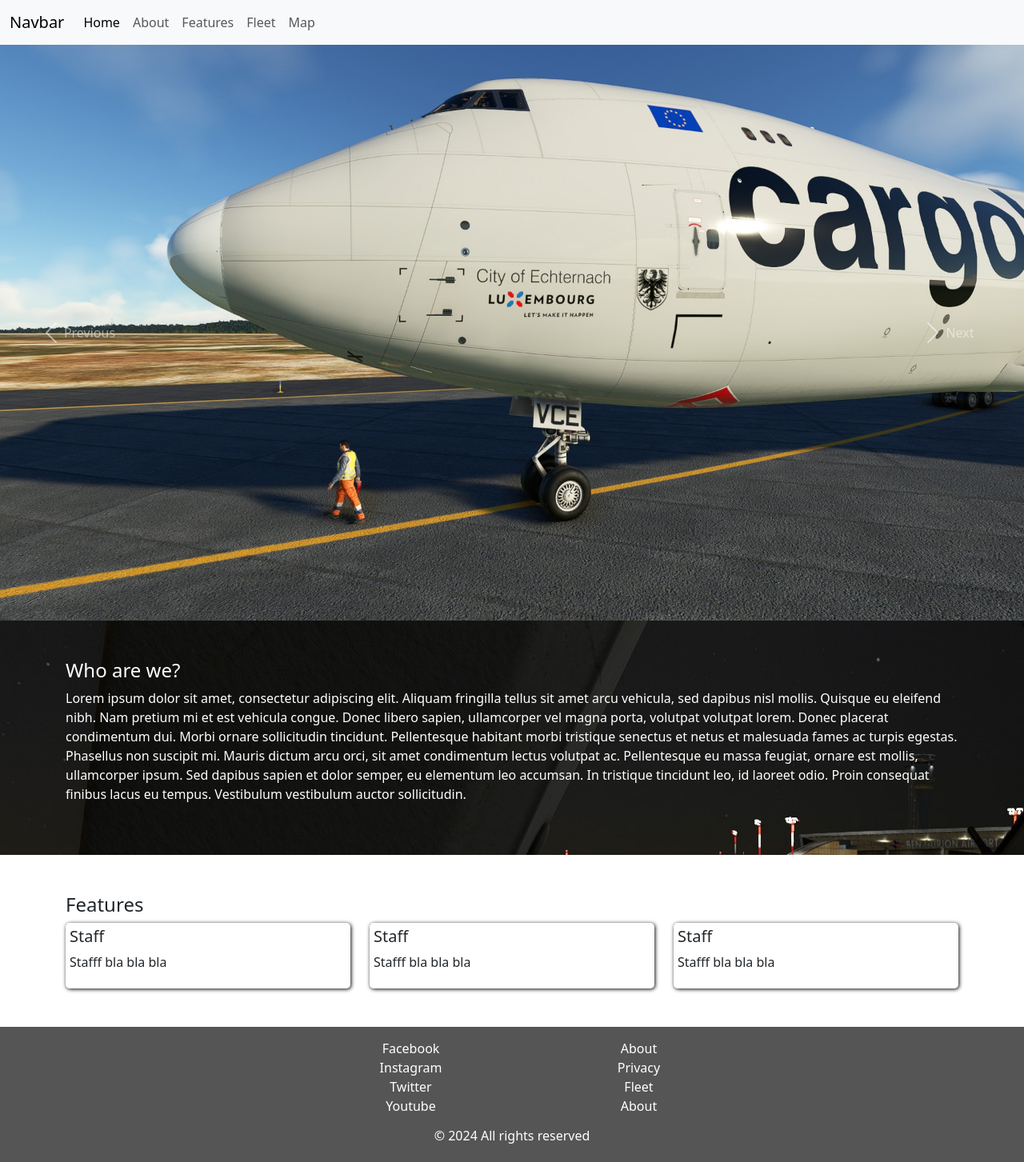
After one commit to chloe1192/va-manager, a Flask app: page /home in a window 1280 px wide. The commit adds this page. Shown: the whole page at 80% size. Run offline with Flask 3, Linux system fonts and the light colour scheme; parts of the project's set-up code (start-up, migrations or seed data) failed here and were passed over.

Commit message:
frontend creation and gitignore

```diff
--- a/app.py
+++ b/app.py
@@ -1,12 +1,12 @@
 from flask import Flask, render_template, request
-from routes import routes
 from routes.airframes import airframes
 from routes.admin import admin
+from routes.front import front
 
 app = Flask(__name__)
-app.register_blueprint(routes, url_prefix='/')
 app.register_blueprint(airframes, url_prefix='/')
 app.register_blueprint(admin, url_prefix='/admin')
+app.register_blueprint(front, url_prefix='/')
 
 if __name__ == "__main__":
     app.run(debug=True)
--- /dev/null
+++ b/routes/front.py
@@ -0,0 +1,19 @@
+from flask import Blueprint, app, redirect, render_template, request
+import connection
+
+front = Blueprint("front", __name__, static_folder="static", template_folder="templates/front")
+
+@front.route('/')
+@front.route('/home')
+def home():
+    return render_template("front/home.html")
+
+@front.route('/fleet')
+def fleet():
+    res = connection.fetch_all_airframes()
+    airframes_dict = []
+    for row in res:
+        row_as_dict = row._mapping
+        airframes_dict.append(row_as_dict)
+    fleet = set(airframes_dict)
+    return render_template("front/fleet.html")
--- /dev/null
+++ b/static/css/front.css
@@ -0,0 +1,52 @@
+a {
+    color: inherit;
+    text-decoration: none;
+}
+ul {
+    list-style: none;
+}
+
+.booked-flight .departure,
+.booked-flight .arrival,
+.booked-flight .flight-info {
+    float: left;
+    width: calc(100% / 3);
+}
+
+.booked-flight {
+    box-shadow: black 1px 1px 5px;
+    border-radius: 15px;
+    width: calc(100% / 3);
+}
+
+.booked-flight .box-title h3 {
+    border-bottom: black 1px 1px;
+    font-size: 25px;
+}
+
+.booked-flight .box-content span {
+    float: left;
+    text-align: center;
+    width: 100%;
+}
+
+.about {
+    color: #fff;
+}
+
+.stat-box {
+    box-shadow: black 1px 1px 5px;
+    border-radius: 5px;
+    padding: 5px;
+}
+
+.footer {
+    background-color: #555;
+    color: #fff;
+    padding-bottom: 15px;
+    padding-top: 15px;
+}
+
+.footer .copyright {
+    text-align: center;
+}
--- a/templates/base.html
+++ b/templates/base.html
@@ -4,6 +4,7 @@
       {% block head %}
       <link href="https://cdn.jsdelivr.net/npm/bootstrap@5.3.2/dist/css/bootstrap.min.css" rel="stylesheet" integrity="sha384-T3c6CoIi6uLrA9TneNEoa7RxnatzjcDSCmG1MXxSR1GAsXEV/Dwwykc2MPK8M2HN" crossorigin="anonymous"/>
       <link href="{{ url_for('static', filename='css/template.css')}}" rel="stylesheet"/>
+      <link href="{{ url_for('static', filename='css/front.css')}}" rel="stylesheet"/>
       <title>{% block title %}{% endblock %}</title>
       {% endblock %}
    </head>
@@ -11,76 +12,70 @@
       <nav class="navbar navbar-expand-lg bg-body-tertiary">
          <div class="container-fluid">
             <a class="navbar-brand" href="#">Navbar</a>
-            <button
-               class="navbar-toggler"
-               type="button"
-               data-bs-toggle="collapse"
-               data-bs-target="#navbarSupportedContent"
-               aria-controls="navbarSupportedContent"
-               aria-expanded="false"
-               aria-label="Toggle navigation"
-               >
-            <span class="navbar-toggler-icon"></span>
+
+            <!-- mobile toggle  -->
+            <button class="navbar-toggler" type="button" data-bs-toggle="collapse" data-bs-target="#navbarSupportedContent" aria-controls="navbarSupportedContent" aria-expanded="false" aria-label="Toggle navigation">
+               <span class="navbar-toggler-icon"></span>
             </button>
+
             <div class="collapse navbar-collapse" id="navbarSupportedContent">
                <ul class="navbar-nav me-auto mb-2 mb-lg-0">
                   <li class="nav-item">
                      <a class="nav-link active" aria-current="page" href="/">Home</a>
                   </li>
                   <li class="nav-item">
-                     <a class="nav-link" href="/types">Types</a>
-                  </li>
-                  <li class="nav-item dropdown">
-                     <a
-                        class="nav-link dropdown-toggle"
-                        href="#"
-                        role="button"
-                        data-bs-toggle="dropdown"
-                        aria-expanded="false"
-                        >Company airframes</a
-                        >
-                     <ul class="dropdown-menu">
-                        <li><a class="dropdown-item" href="airframes">Edit</a></li>
-                        <li>
-                           <a class="dropdown-item" href="create-airframe">Create</a>
-                        </li>
-                        <li>
-                           <hr class="dropdown-divider" />
-                        </li>
-                        <li>
-                           <a class="dropdown-item" href="delete-airframe">Delete</a>
-                        </li>
-                     </ul>
+                     <a class="nav-link" href="#about">About</a>
                   </li>
                   <li class="nav-item">
-                     <a class="nav-link disabled" aria-disabled="true">Disabled</a>
+                     <a class="nav-link" href="#features">Features</a>
                   </li>
-               </ul>
-               <form class="d-flex" role="search">
-                  <input
-                     class="form-control me-2"
-                     type="search"
-                     placeholder="Search"
-                     aria-label="Search"
-                     />
-                  <button class="btn btn-outline-success" type="submit">
-                  Search
-                  </button>
-               </form>
+                  <li class="nav-item">
+                     <a class="nav-link" href="/fleet">Fleet</a>
+                  </li>
+                  <li class="nav-item">
+                     <a class="nav-link" href="#map">Map</a>
+                  </li>
             </div>
          </div>
       </nav>
       <div id="content">{% block content %}{% endblock %}</div>
       <div id="footer">
-         {% block footer %} &copy; Copyright 2010 by
-         <a href="http://domain.invalid/">you</a>. {% endblock %}
+      <footer class="footer">
+         {% block footer %}
+         <div class="container">
+            <div class="row justify-content-center">
+
+               <!-- social media -->
+               <div class="links col-3">
+                  <ul class="text-center">
+                     <li><a class="footer-link" href="#">Facebook</a></li>
+                     <li><a class="footer-link" href="#">Instagram</a></li>
+                     <li><a class="footer-link" href="#">Twitter</a></li>
+                     <li><a class="footer-link" href="#">Youtube</a></li>
+                  </ul>
+               </div>
+
+               <!-- links -->
+               <div class="links col-3">
+                  <ul class="text-center">
+                     <li><a class="footer-link" href="#">About</a></li>
+                     <li><a class="footer-link" href="#">Privacy</a></li>
+                     <li><a class="footer-link" href="#">Fleet</a></li>
+                     <li><a class="footer-link" href="#">About</a></li>
+                  </ul>
+               </div>
+
+               <div class="copyright col-12">
+                  <h6>&copy; 2024 All rights reserved</h6>
+               </div>
+
+            </div>
+         </div>
+         {% endblock %}
+      </footer>
       </div>
       {% block scrpts %}
-      <script
-         src="https://cdn.jsdelivr.net/npm/bootstrap@5.3.2/dist/js/bootstrap.bundle.min.js"
-         integrity="sha384-C6RzsynM9kWDrMNeT87bh95OGNyZPhcTNXj1NW7RuBCsyN/o0jlpcV8Qyq46cDfL"
-         crossorigin="anonymous"
-         ></script>
+      <script src="https://cdn.jsdelivr.net/npm/bootstrap@5.3.2/dist/js/bootstrap.bundle.min.js" integrity="sha384-C6RzsynM9kWDrMNeT87bh95OGNyZPhcTNXj1NW7RuBCsyN/o0jlpcV8Qyq46cDfL" crossorigin="anonymous"></script>
       {% endblock %}
    </body>
 </html>
--- /dev/null
+++ b/templates/front/home.html
@@ -0,0 +1,64 @@
+{% extends "base.html" %}
+{% block title %}Fly """"""" Virtual{% endblock %}
+{% block content %}
+
+<div id="carouselExampleControls" class="carousel slide" data-ride="carousel">
+    <div class="carousel-inner">
+        <div class="carousel-item active">
+            <img class="d-block w-100" src="{{ url_for('static', filename='img/carousel_1.jpg')}}" alt="First slide">
+        </div>
+        <div class="carousel-item">
+            <img class="d-block w-100" src="{{ url_for('static', filename='img/carousel_2.jpg')}}" alt="Second slide">
+        </div>
+        <div class="carousel-item">
+            <img class="d-block w-100" src="{{ url_for('static', filename='img/carousel_3.jpg')}}" alt="Third slide">
+        </div>
+    </div>
+    <a class="carousel-control-prev" href="#carouselExampleControls" role="button" data-slide="prev">
+        <span class="carousel-control-prev-icon" aria-hidden="true"></span>
+        <span class="sr-only">Previous</span>
+    </a>
+    <a class="carousel-control-next" href="#carouselExampleControls" role="button" data-slide="next">
+        <span class="carousel-control-next-icon" aria-hidden="true"></span>
+        <span class="sr-only">Next</span>
+    </a>
+</div>
+
+<div id="about" class="about py-5" style="background: url({{ url_for('static', filename='img/about_bg.jpg')}});">
+    <div class="container">
+        <h4>Who are we?</h4>
+        <p>Lorem ipsum dolor sit amet, consectetur adipiscing elit. Aliquam fringilla tellus sit amet arcu vehicula, sed dapibus nisl mollis. Quisque eu eleifend nibh. Nam pretium mi et est vehicula congue. Donec libero sapien, ullamcorper vel magna porta, volutpat volutpat lorem. Donec placerat condimentum dui. Morbi ornare sollicitudin tincidunt. Pellentesque habitant morbi tristique senectus et netus et malesuada fames ac turpis egestas. Phasellus non suscipit mi. Mauris dictum arcu orci, sit amet condimentum lectus volutpat ac. Pellentesque eu massa feugiat, ornare est mollis, ullamcorper ipsum. Sed dapibus sapien et dolor semper, eu elementum leo accumsan. In tristique tincidunt leo, id laoreet odio. Proin consequat finibus lacus eu tempus. Vestibulum vestibulum auctor sollicitudin.</p>
+    </div>
+</div>
+
+<div id="features" class="features py-5">
+    <div class="container">
+
+        <h4 class="section-title">Features</h4>
+        <div class="row">
+            <div class="col-4">
+                <div class="stat-box">
+
+                    <h5>Staff</h5>
+                    <p>Stafff bla bla bla</p>
+                </div>
+            </div>
+            <div class="col-4">
+                <div class="stat-box">
+
+                    <h5>Staff</h5>
+                    <p>Stafff bla bla bla</p>
+                </div>
+            </div>
+            <div class="col-4">
+                <div class="stat-box">
+
+                    <h5>Staff</h5>
+                    <p>Stafff bla bla bla</p>
+                </div>
+            </div>
+        </div>
+
+    </div>
+</div>
+{% endblock %}
```
Also changed, not shown: templates/front/fleet.html (added, +11 -0 lines), templates/user/dashboard.html (added, +60 -0 lines), static/img/about_bg.jpg (added), static/img/carousel_1.jpg (added), static/img/carousel_2.jpg (added), static/img/carousel_3.jpg (added), static/js/front.js (added), 1 other file.
